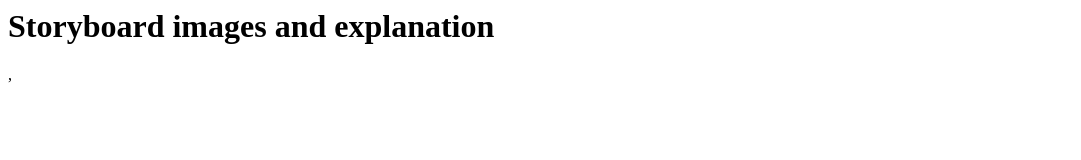
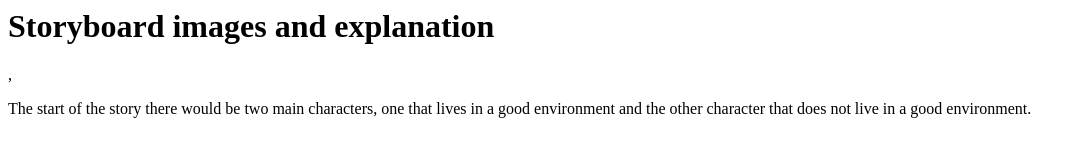
Before and after one commit to Yeslyn/Team-Red-, a plain HTML site: page index.html in a window 1280 px wide. Shown: the whole page, without its empty margins (0-1081 px from the left). Drawn offline with Linux system fonts and the light colour scheme.

Commit message:
Update index.html

```diff
--- a/index.html
+++ b/index.html
@@ -1 +1,2 @@
    <h1>Storyboard images and explanation</h1>,
+   <p> The start of the story there would be two main characters, one that lives in a good environment and the other  character that does not live in a good environment. </p>
```
